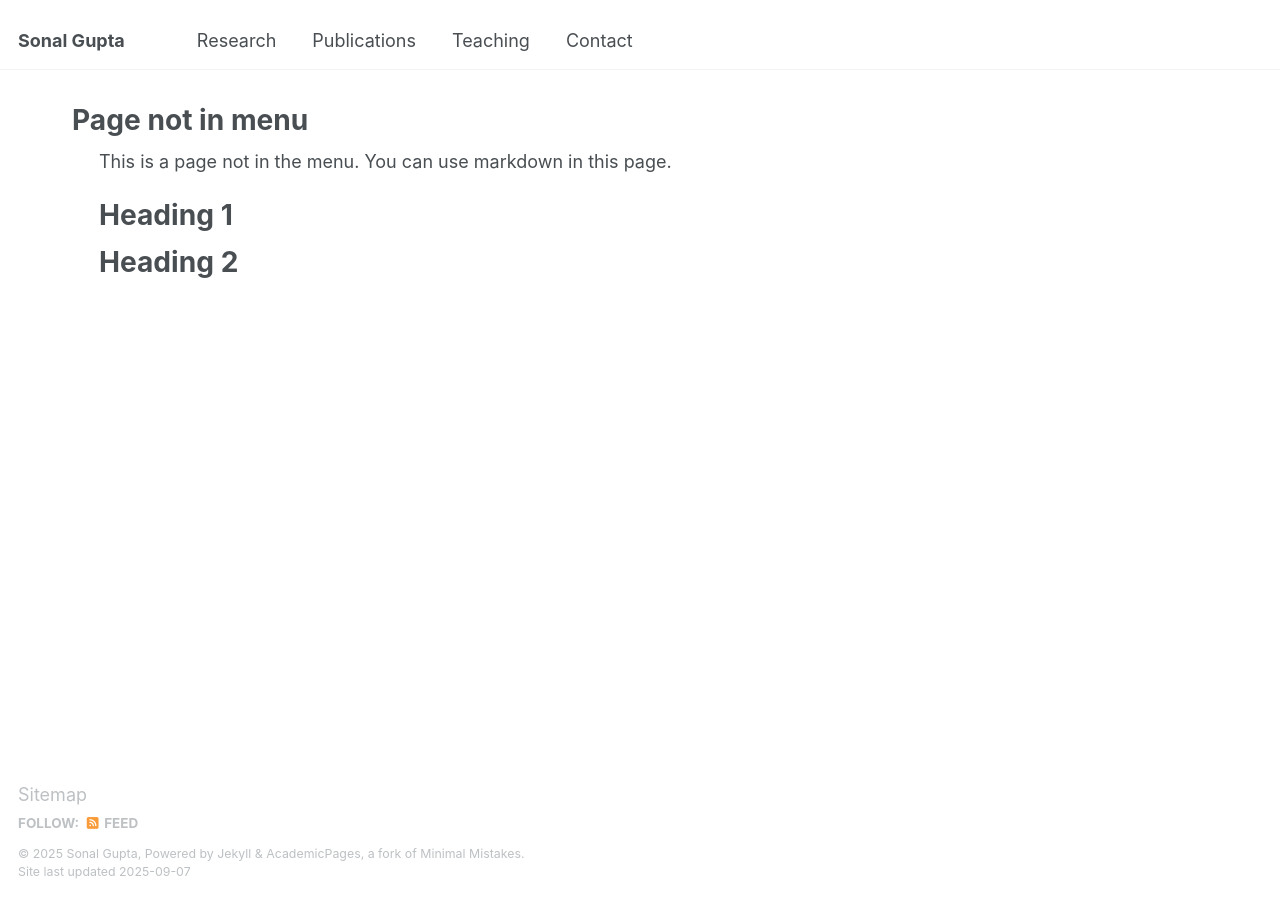
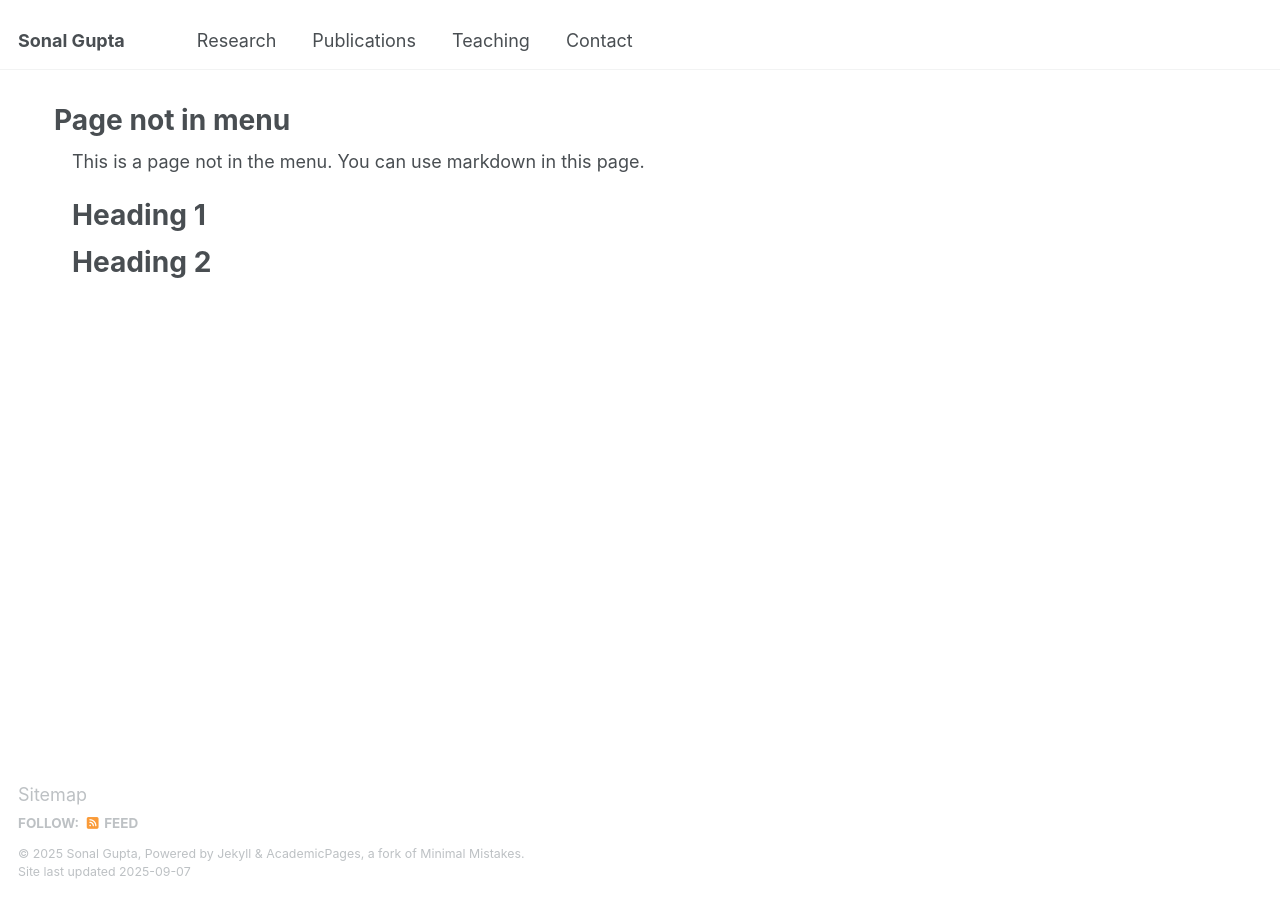
Before and after one commit to gupta-plantgenevo/gupta-plantgenevo.github.io, a Jekyll site: the page built from _pages/non-menu-page.md, in a window 1280 px wide. Built offline with Jekyll 4.4.1, drawn with Linux system fonts in a browser that asks for light colours.

Commit message:
Update custom.css

```diff
--- a/assets/css/custom.css
+++ b/assets/css/custom.css
@@ -16,14 +16,14 @@
   max-width: 100% !important;
   width: 100% !important;
   margin: 0 !important;
-  padding-left: 1.5rem !important;
+  padding-left: 1rem !important;
   padding-right: 1rem !important;
 }
 
 /* (optional) keep readability: left-aligned with a comfortable line length */
 .body-left-narrow .page__content {
   max-width: 70ch !important;   /* ~70 characters per line */
-  margin-left: 1.5rem !important;    /* left aligned */
+  margin-left: 1rem !important;    /* left aligned */
   padding-left: 0 !important;
   padding-right: 1rem !important;
 }
```
